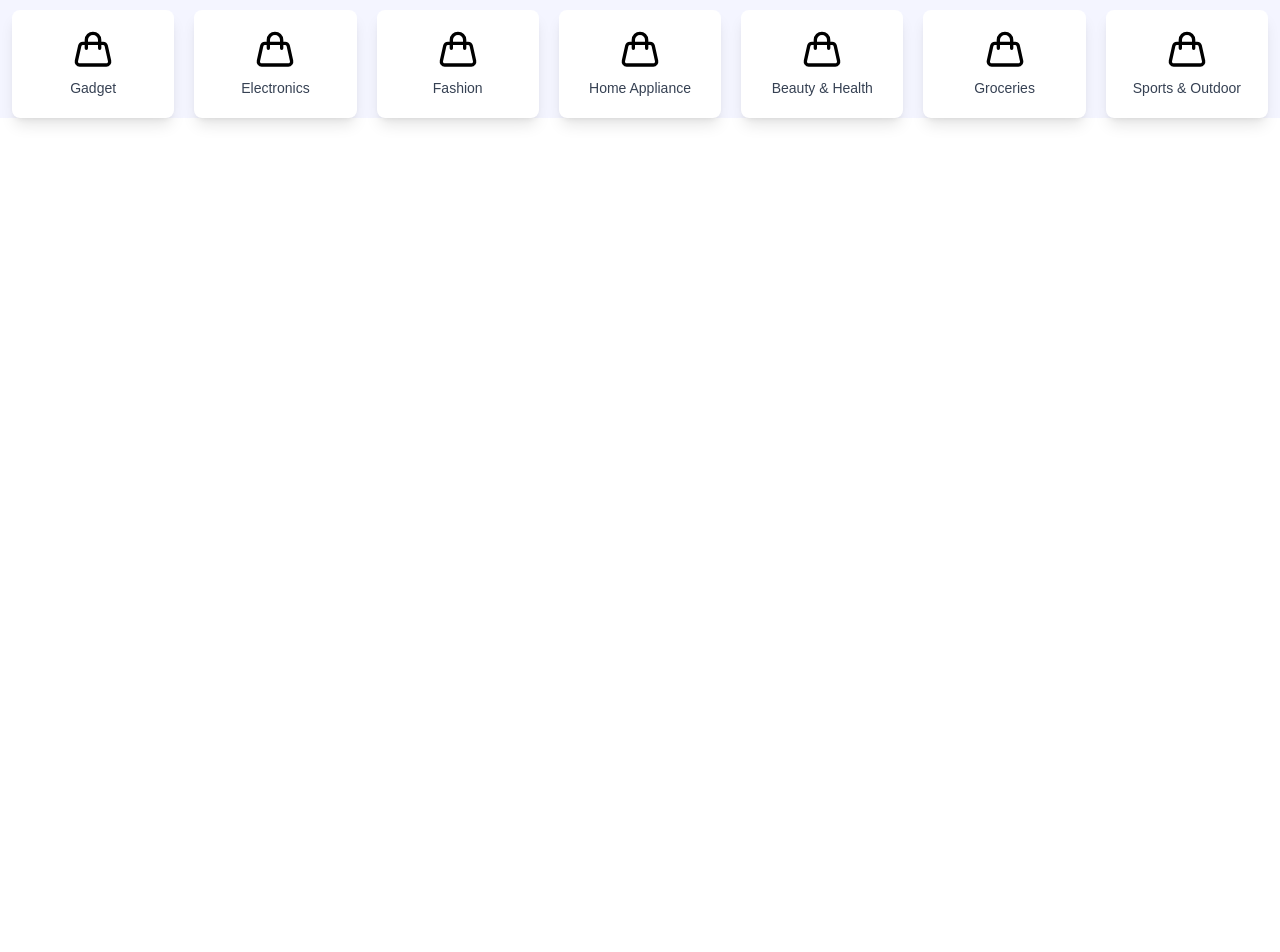
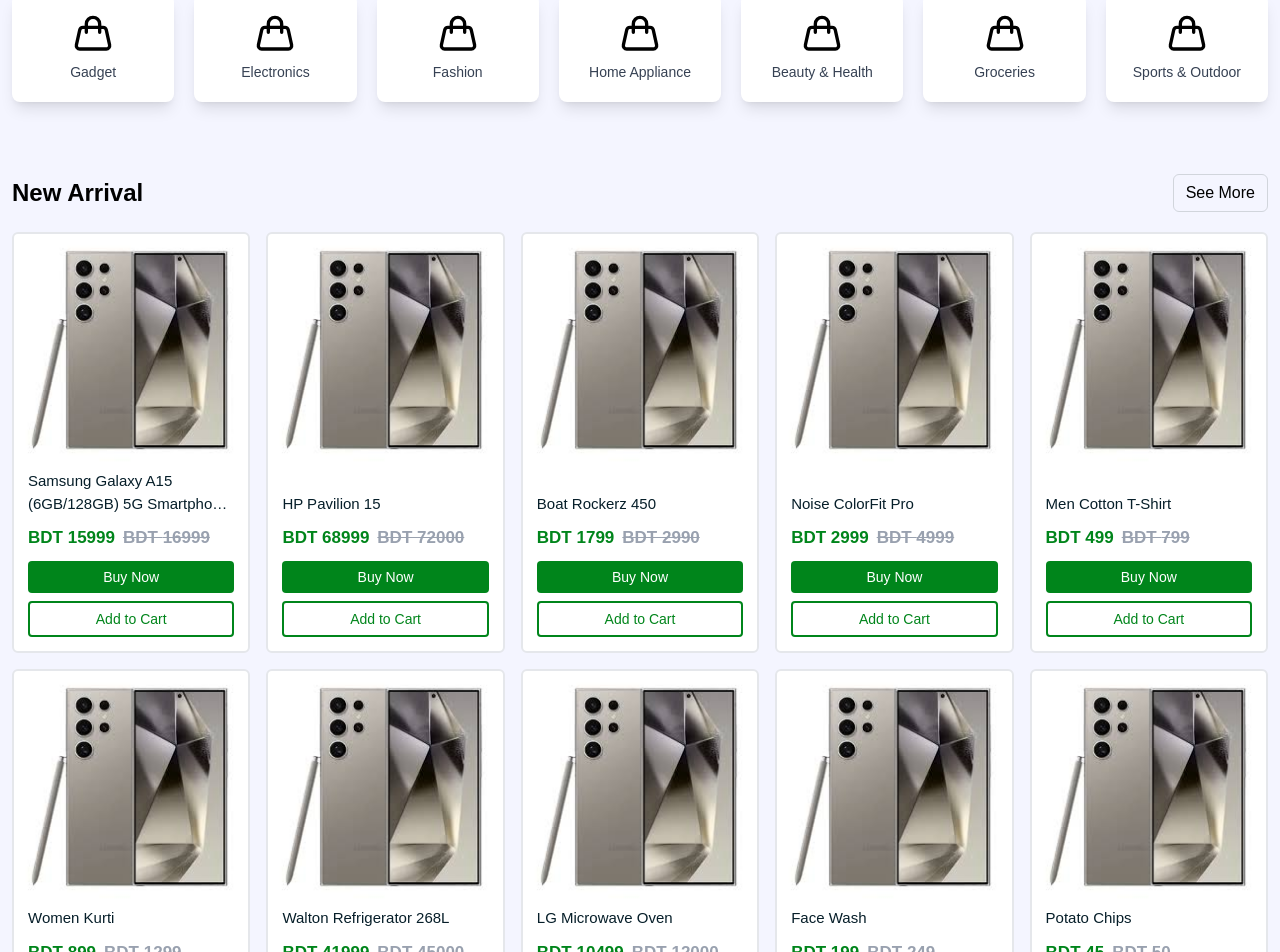
Before and after one commit to Arifuzzaman01/shop-genius-st, a Next.js app: page / in a window 1280 px wide. Shown: the part 767-1719 px from the top of the page. Before the commit the page ends 905 px from the top, so only its background shows below. Built offline with nearby package versions, Linux system fonts and the light colour scheme.

Commit message:
add prodct page

```diff
--- /dev/null
+++ b/public/products.json
@@ -0,0 +1,206 @@
+[
+  {
+    "_id": "prd001",
+    "parentCategory": "electronics",
+    "subCategory": "mobile",
+    "productName": "Samsung Galaxy A15 (6GB/128GB) 5G Smartphone - Blue ",
+    "productImage": ["https://example.com/p1.png"],
+    "title": "Samsung Galaxy A15 (6GB/128GB)",
+    "buyPrice": 14500,
+    "sellPrice": 15999,
+    "mrpPrice": 16999,
+    "stock": 120,
+    "quantity": 1,
+    "brand": "Samsung",
+    "sku": "SAM-A15",
+    "rating": 4.4,
+    "description": "Budget friendly Samsung smartphone."
+  },
+  {
+    "_id": "prd002",
+    "parentCategory": "electronics",
+    "subCategory": "laptop",
+    "productName": "HP Pavilion 15",
+    "productImage": ["https://example.com/p2.png"],
+    "title": "HP Pavilion 15 Ryzen 5",
+    "buyPrice": 62000,
+    "sellPrice": 68999,
+    "mrpPrice": 72000,
+    "stock": 30,
+    "quantity": 1,
+    "brand": "HP",
+    "sku": "HP-PAV-15",
+    "rating": 4.6,
+    "description": "Powerful laptop for work and study."
+  },
+  {
+    "_id": "prd003",
+    "parentCategory": "gadget",
+    "subCategory": "headphone",
+    "productName": "Boat Rockerz 450",
+    "productImage": ["https://example.com/p3.png"],
+    "title": "boAt Rockerz 450 Bluetooth Headphone",
+    "buyPrice": 1350,
+    "sellPrice": 1799,
+    "mrpPrice": 2990,
+    "stock": 80,
+    "quantity": 1,
+    "brand": "boAt",
+    "sku": "BOAT-450",
+    "rating": 4.2,
+    "description": "Wireless headphone with long battery life."
+  },
+  {
+    "_id": "prd004",
+    "parentCategory": "gadget",
+    "subCategory": "smartwatch",
+    "productName": "Noise ColorFit Pro",
+    "productImage": ["https://example.com/p4.png"],
+    "title": "Noise ColorFit Pro Smart Watch",
+    "buyPrice": 2200,
+    "sellPrice": 2999,
+    "mrpPrice": 4999,
+    "stock": 60,
+    "quantity": 1,
+    "brand": "Noise",
+    "sku": "NOISE-CF",
+    "rating": 4.1,
+    "description": "Fitness focused smart watch."
+  },
+  {
+    "_id": "prd005",
+    "parentCategory": "fashion",
+    "subCategory": "mens_wear",
+    "productName": "Men Cotton T-Shirt",
+    "productImage": ["https://example.com/p5.png"],
+    "title": "Men Premium Cotton T-Shirt",
+    "buyPrice": 280,
+    "sellPrice": 499,
+    "mrpPrice": 799,
+    "stock": 200,
+    "quantity": 1,
+    "brand": "Urban Style",
+    "sku": "TSHIRT-MEN",
+    "rating": 4.0,
+    "description": "Comfortable daily wear t-shirt."
+  },
+  {
+    "_id": "prd006",
+    "parentCategory": "fashion",
+    "subCategory": "womens_wear",
+    "productName": "Women Kurti",
+    "productImage": ["https://example.com/p6.png"],
+    "title": "Stylish Cotton Kurti for Women",
+    "buyPrice": 550,
+    "sellPrice": 899,
+    "mrpPrice": 1299,
+    "stock": 150,
+    "quantity": 1,
+    "brand": "Ethnic Wear",
+    "sku": "KURTI-WOM",
+    "rating": 4.3,
+    "description": "Elegant ethnic wear kurti."
+  },
+  {
+    "_id": "prd007",
+    "parentCategory": "home_appliance",
+    "subCategory": "refrigerator",
+    "productName": "Walton Refrigerator 268L",
+    "productImage": ["https://example.com/p7.png"],
+    "title": "Walton 268L Frost Refrigerator",
+    "buyPrice": 38000,
+    "sellPrice": 41999,
+    "mrpPrice": 45000,
+    "stock": 25,
+    "quantity": 1,
+    "brand": "Walton",
+    "sku": "WAL-FR-268",
+    "rating": 4.5,
+    "description": "Energy efficient refrigerator."
+  },
+  {
+    "_id": "prd008",
+    "parentCategory": "home_appliance",
+    "subCategory": "microwave",
+    "productName": "LG Microwave Oven",
+    "productImage": ["https://example.com/p8.png"],
+    "title": "LG 20L Solo Microwave Oven",
+    "buyPrice": 9000,
+    "sellPrice": 10499,
+    "mrpPrice": 12000,
+    "stock": 40,
+    "quantity": 1,
+    "brand": "LG",
+    "sku": "LG-MW-20",
+    "rating": 4.4,
+    "description": "Compact and easy to use microwave."
+  },
+  {
+    "_id": "prd009",
+    "parentCategory": "beauty_health",
+    "subCategory": "skincare",
+    "productName": "Face Wash",
+    "productImage": ["https://example.com/p9.png"],
+    "title": "Neem Face Wash for All Skin Types",
+    "buyPrice": 120,
+    "sellPrice": 199,
+    "mrpPrice": 249,
+    "stock": 300,
+    "quantity": 1,
+    "brand": "Himalaya",
+    "sku": "FW-NEEM",
+    "rating": 4.2,
+    "description": "Natural neem based face wash."
+  },
+  {
+    "_id": "prd010",
+    "parentCategory": "groceries",
+    "subCategory": "snacks",
+    "productName": "Potato Chips",
+    "productImage": ["https://example.com/p10.png"],
+    "title": "Crunchy Potato Chips 100g",
+    "buyPrice": 30,
+    "sellPrice": 45,
+    "mrpPrice": 50,
+    "stock": 500,
+    "quantity": 1,
+    "brand": "Pran",
+    "sku": "CHIPS-100",
+    "rating": 4.1,
+    "description": "Crispy and tasty snack."
+  },
+  {
+    "_id": "prd011",
+    "parentCategory": "sports_outdoor",
+    "subCategory": "cricket",
+    "productName": "Cricket Bat",
+    "productImage": ["https://example.com/p11.png"],
+    "title": "Kashmir Willow Cricket Bat",
+    "buyPrice": 1800,
+    "sellPrice": 2499,
+    "mrpPrice": 3200,
+    "stock": 70,
+    "quantity": 1,
+    "brand": "SG",
+    "sku": "BAT-KW",
+    "rating": 4.3,
+    "description": "Durable cricket bat for practice."
+  },
+  {
+    "_id": "prd012",
+    "parentCategory": "sports_outdoor",
+    "subCategory": "gym_equipment",
+    "productName": "Dumbbell Set 10kg ",
+    "productImage": ["https://example.com/p12.png"],
+    "title": "Adjustable Dumbbell Set 10kg",
+    "buyPrice": 1200,
+    "sellPrice": 1799,
+    "mrpPrice": 2499,
+    "stock": 90,
+    "quantity": 1,
+    "brand": "PowerFit",
+    "sku": "DB-10KG",
+    "rating": 4.5,
+    "description": "Perfect for home workout."
+  }
+]
--- a/src/app/globals.css
+++ b/src/app/globals.css
@@ -11,6 +11,7 @@
   --font-sans: var(--font-geist-sans);
   --font-mono: var(--font-geist-mono);
   --color-primary: #00851B;
+  --color-text_primary: #061E29
 }
 
 @media (prefers-color-scheme: dark) {
--- a/src/app/layout.js
+++ b/src/app/layout.js
@@ -21,10 +21,10 @@
   return (
     <html lang="en">
       <body
-        className={`${geistSans.variable} ${geistMono.variable} antialiased max-w-7xl mx-auto`}
+        className={`${geistSans.variable} ${geistMono.variable} antialiased max-w-7xl mx-auto bg-[#F4F5FF]`}
       >
         <Header />
-        <main className="px-3 bg-[#F4F5FF]">{children}</main>
+        <main className="px-3 ">{children}</main>
       </body>
     </html>
   );
--- a/src/app/page.js
+++ b/src/app/page.js
@@ -1,12 +1,14 @@
 import Banner from '@/components/Home/Banner';
 import Category from '@/components/Home/Category';
+import Products from '@/components/products/Products';
 import React from 'react';
 
 const HomePage = () => {
   return (
-    <div >
+    <div className='space-y-14'>
       <Banner />
       <Category />
+      <Products />
     </div>
   );
 };
--- a/src/components/Home/Banner.jsx
+++ b/src/components/Home/Banner.jsx
@@ -4,7 +4,7 @@
 
 const Banner = () => {
   return (
-    <div className="flex gap-5 pt-3 pb-8">
+    <div className="flex gap-5 pt-3 ">
       <div className="flex-1 bg-white rounded-md">
         <BannerCategory />
       </div>
@@ -12,7 +12,7 @@
         <Image
           src={"/banner.png"}
           alt="Banner"
-          width={1000}
+          width={700}
           height={400}
           className="w-full h-[500px] rounded-lg"
         />
--- a/src/components/Home/Category.jsx
+++ b/src/components/Home/Category.jsx
@@ -42,9 +42,9 @@
 
 const Category = () => {
   return (
-    <div>
-      <div className="flex justify-between items-center py-5">
-        <h1 className="text-2xl">Category</h1>
+    <div className="">
+      <div className="flex justify-between items-center ">
+        <h1 className="text-2xl font-semibold">Category</h1>
         <Link
           href={"/categories"}
           className="px-3 py-1.5 border border-gray-300 rounded-md"
--- /dev/null
+++ b/src/components/products/ProductCard.jsx
@@ -0,0 +1,47 @@
+import Image from "next/image";
+import Link from "next/link";
+import React from "react";
+
+const ProductCard = ({ product }) => {
+  return (
+    <div className="bg-white rounded-md p-1.5 border-2 border-gray-200 flex flex-col justify-between ">
+      <Link href={`product/${product?._id}`}>
+        <Image
+          src={"/galaxi-s24.jpg"}
+          width={200}
+          height={300}
+          alt={product?.productName}
+          className="w-full
+      object-cover
+      transform
+      transition-all
+      duration-500
+      ease-out
+      hover:scale-105
+      will-change-transform"
+        />
+      </Link>
+      <div className="p-2 text-text_primary ">
+        <h2 className=" text-[15px] font-medium line-clamp-2">
+          {product?.productName}
+        </h2>
+        <div className="flex gap-2 text-[17px] my-2.5 items-center">
+          <p className="font-bold  text-primary">BDT {product?.sellPrice}</p>
+          <p className="font-bold  text-gray-400 line-through">
+            BDT {product?.mrpPrice}
+          </p>
+        </div>
+        <div>
+          <button className="w-full text-sm bg-primary text-white py-1.5 rounded-sm hover:bg-primary/90 transition-colors duration-300">
+            Buy Now
+          </button>
+          <button className="w-full text-sm   py-1.5 rounded-sm hover:bg-gray-500/90 transition-colors duration-300 mt-2 border-2 border-primary text-primary">
+            Add to Cart
+          </button>
+        </div>
+      </div>
+    </div>
+  );
+};
+
+export default ProductCard;
--- /dev/null
+++ b/src/components/products/Products.jsx
@@ -0,0 +1,40 @@
+"use client";
+import React, { useEffect, useState } from "react";
+import ProductCard from "./ProductCard";
+import Link from "next/link";
+
+const Products = () => {
+  const [products, setProducts] = useState([]);
+  useEffect(() => {
+    const fetchProducts = async () => {
+      try {
+        const response = await fetch("/products.json");
+        const data = await response.json();
+        setProducts(data);
+      } catch (error) {
+        console.error("Error fetching products:", error);
+      }
+    };
+    fetchProducts();
+  }, []);
+  return (
+    <div className="mt-18">
+      <div className="flex justify-between items-center mb-5">
+        <h1 className="text-2xl font-semibold ">New Arrival</h1>
+        <Link
+          href={"/shop"}
+          className="px-3 py-1.5 border border-gray-300 rounded-md"
+        >
+          See More
+        </Link>
+      </div>
+      <div className="grid grid-cols-5 gap-4">
+        {products.map((product) => (
+          <ProductCard key={product._id} product={product} />
+        ))}
+      </div>
+    </div>
+  );
+};
+
+export default Products;
```
